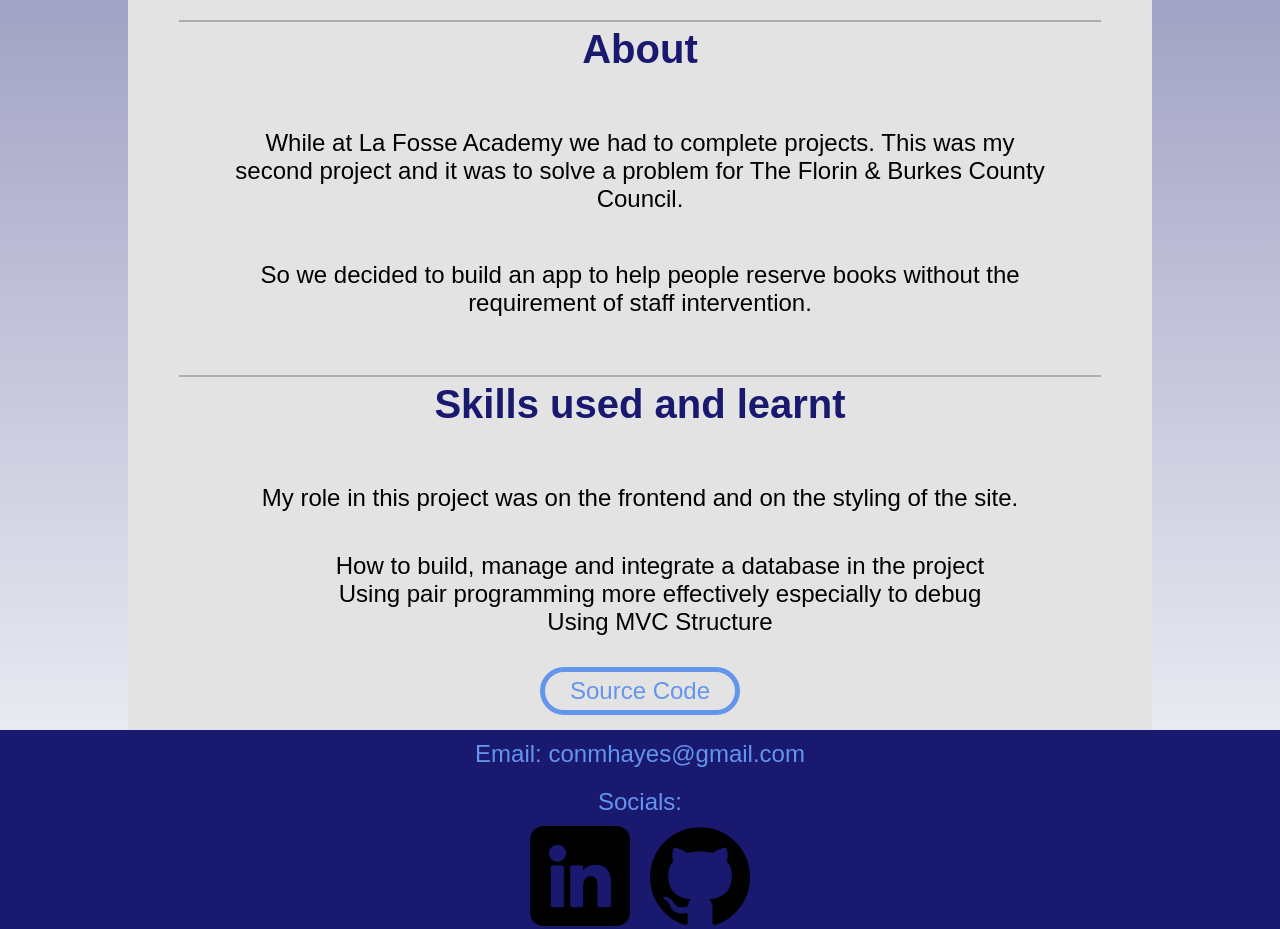
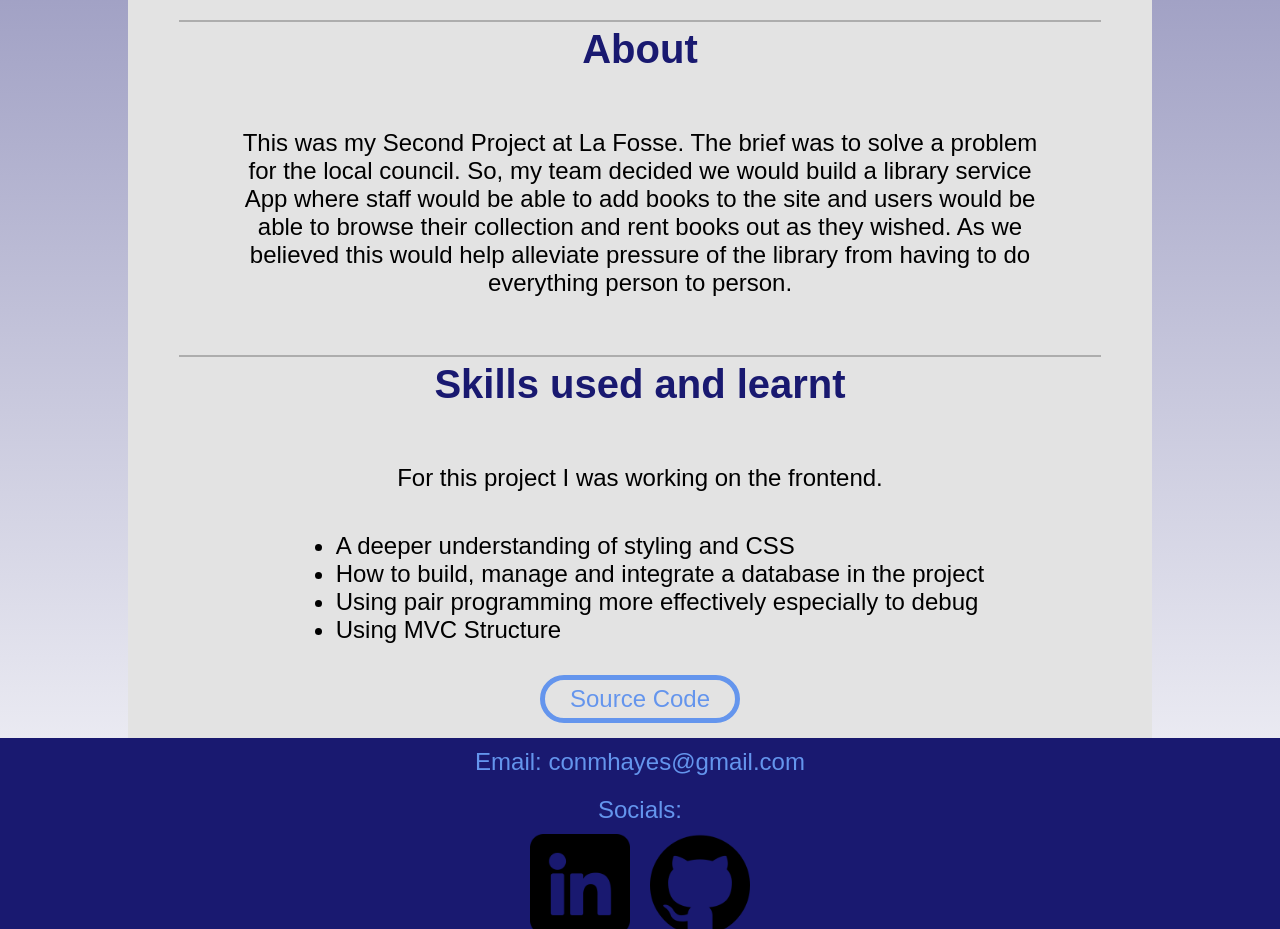
Before and after one commit to ConmHayes/Portfolio, a React (Vite) app: page /Project2 in a window 1280 px wide. Shown: the part 1400-2329 px from the top of the page. Built offline with nearby package versions, Linux system fonts and the light colour scheme.

Commit message:
project 2

```diff
--- a/src/pages/Project1Page/index.jsx
+++ b/src/pages/Project1Page/index.jsx
@@ -28,7 +28,7 @@ function Project1() {
 
         <h2>About</h2>
         <p>
-        While at La Fosse Academy we had to complete projects. This was my first group project. The brief was to create am app that would help make education more engaging. So, my team decided to create a multiple-choice quiz site that covered art history and geography. Which each category having a timed quiz and a quiz where you answer as many question as possible.        </p>
+        While at La Fosse Academy we had to complete projects, We were given vague briefs to a problem in which we had to solve. This was my first group project. The brief was to create am app that would help make education more engaging. So, my team decided to create a multiple-choice quiz site that covered art history and geography. Which each category having a timed quiz and a quiz where you answer as many question as possible.        </p>
 
         <hr />
         <h2>Skills used and learnt</h2>
--- a/src/pages/Project2Page/index.jsx
+++ b/src/pages/Project2Page/index.jsx
@@ -30,12 +30,12 @@ function Project2() {
         </ul>
 
         <h2>About</h2>
-        <p>While at La Fosse Academy we had to complete projects. This was my second project and it was to solve a problem for The Florin & Burkes County Council.</p>
-        <p>So we decided to build an app to help people reserve books without the requirement of staff intervention.</p>
+        <p>This was my Second Project at La Fosse. The brief was to solve a problem for the local council. So, my team decided we would build a library service App where staff would be able to add books to the site and users would be able to browse their collection and rent books out as they wished. As we believed this would help alleviate pressure of the library from having to do everything person to person.</p>
 
         <h2>Skills used and learnt</h2>
-        <p>My role in this project was on the frontend and on the styling of the site.</p>
+        <p>For this project I was working on the frontend.</p>
         <ul>
+            <li>A deeper understanding of styling and CSS</li>
             <li>How to build, manage and integrate a database in the project</li>
             <li>Using pair programming more effectively especially to debug</li>
             <li>Using MVC Structure</li>
--- a/src/pages/Project2Page/project.css
+++ b/src/pages/Project2Page/project.css
@@ -51,16 +51,7 @@
     width: 90%;
     border-top: 2px solid rgba(49, 49, 49, 0.3);
 }
-.p2 ul {
-    list-style: none;
-    display: flex;
-    flex-direction: row;
-    justify-content: center;
-    align-items: center;
-    flex-wrap: wrap;
-    margin-left: 10%;
-    margin-right: 10%;
-}
+
 .p2 ul img {
     max-width: 150px;
     height: auto;
```
